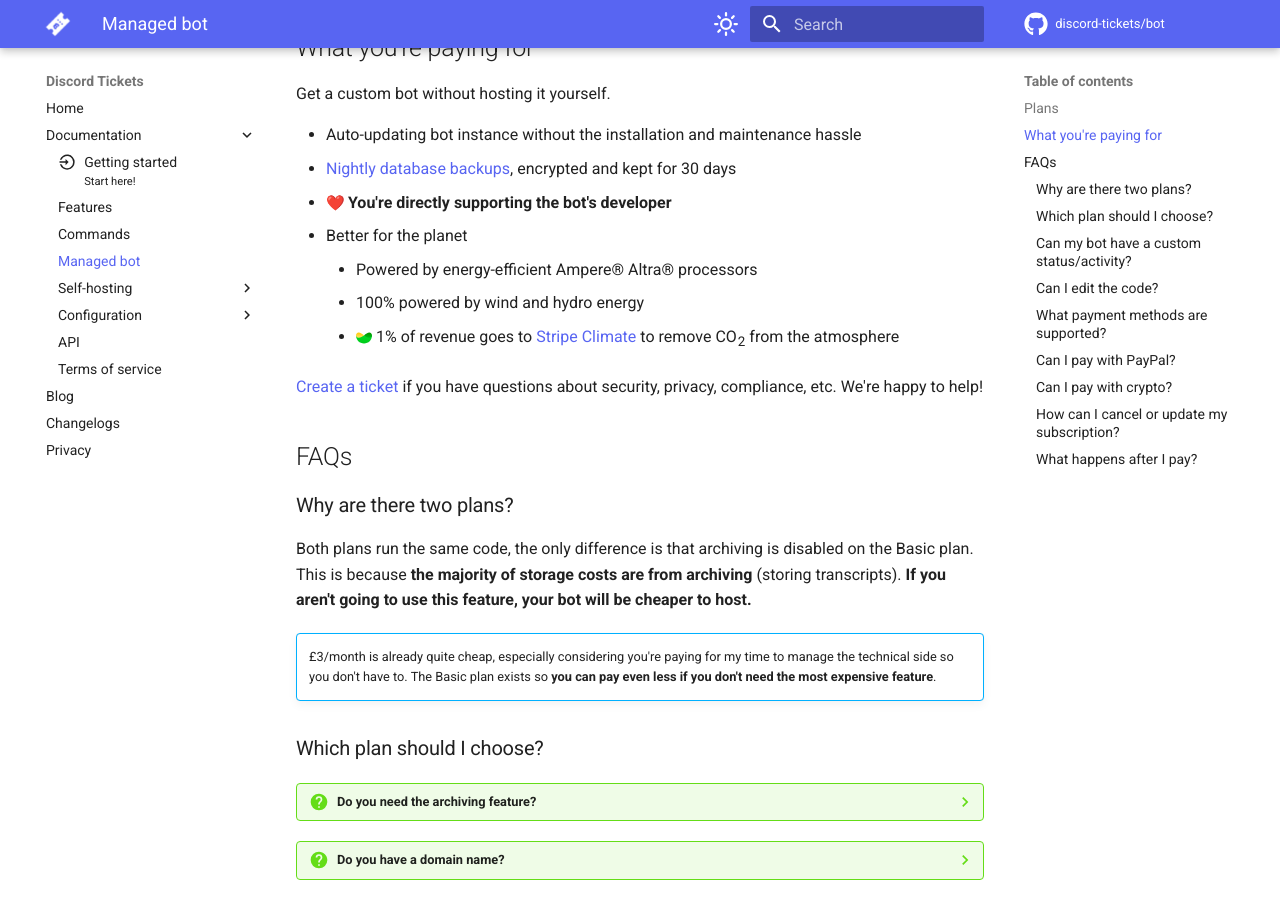
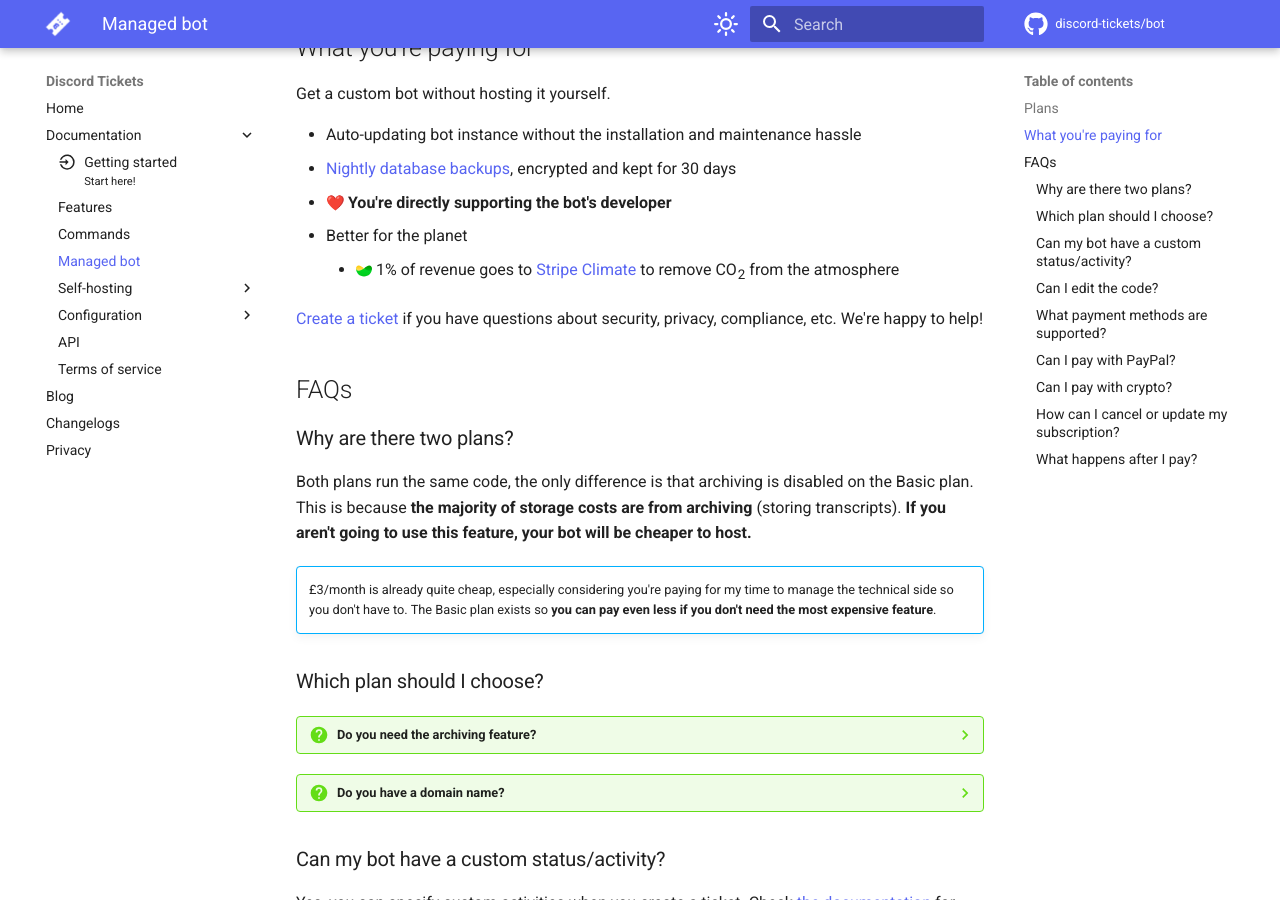
Before and after one commit to discord-tickets/docs, an MkDocs documentation site: the page built from docs/managed.md, in a window 1280 px wide and 900 px high, scrolled down 482 px. Built offline with MkDocs 1.6.1 and Material for MkDocs 9.7.7, drawn with Linux system fonts in a browser that asks for light colours; emoji names are drawn with the system emoji font; comment, search, counter and statistics services are not loaded.

Commit message:
fix: update managed.md

```diff
--- a/docs/managed.md
+++ b/docs/managed.md
@@ -45,8 +45,6 @@
 - [Nightly database backups](https://status.eartharoid.me/), encrypted and kept for 30 days
 - :heart: **You're directly supporting the bot's developer**
 - Better for the planet
-    - Powered by energy-efficient Ampere® Altra® processors
-    - 100% powered by wind and hydro energy
     - <svg xmlns="http://www.w3.org/2000/svg" viewBox="0 0 32 32"
     	style="width:auto; height:1em; vertical-align:text-bottom;">
     	<linearGradient id="StripeClimate-gradient-a" gradientUnits="userSpaceOnUse" x1="16"
```
